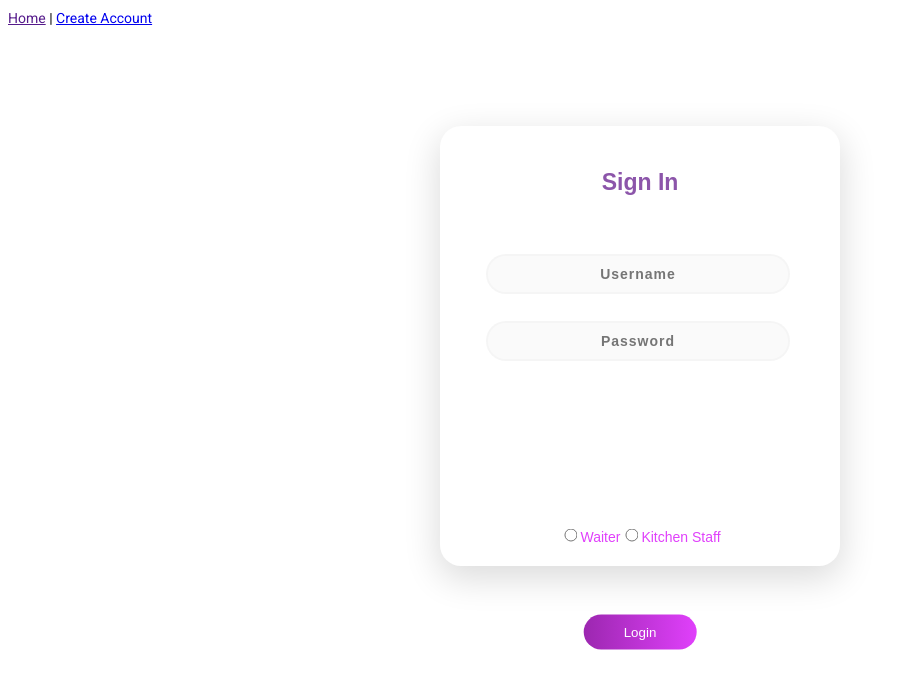
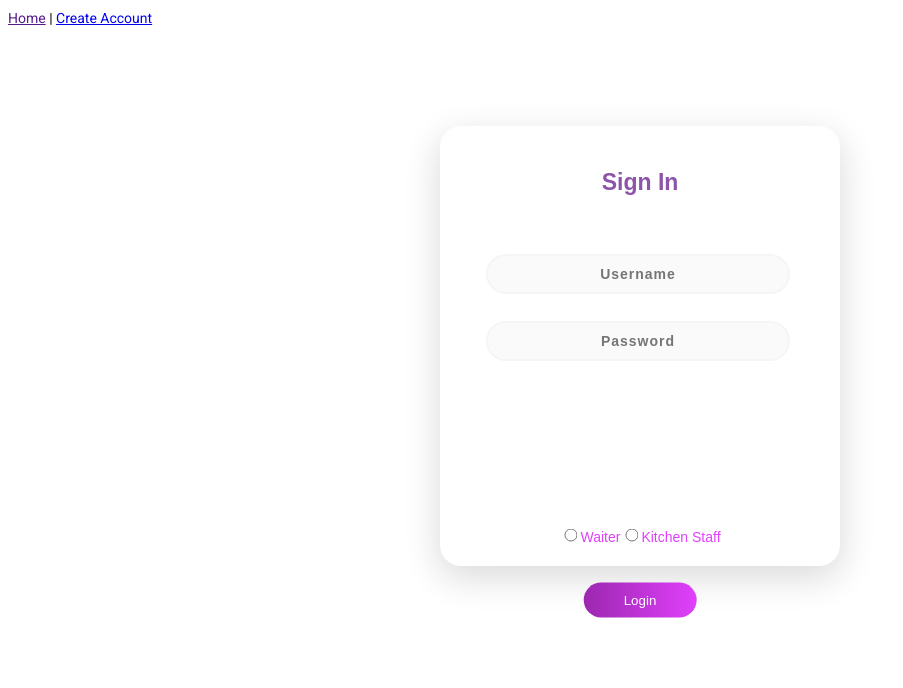
Before and after one commit to zhac299/TeamProject2021, an Angular app in the folder RestaurantWebApp/: page /login in a window 1280 px wide. Shown: the top 688 px of the page, without its empty margins (0-903 px from the left). Built offline with nearby package versions, Linux system fonts and the light colour scheme.

Commit message:
program edits.

```diff
--- a/RestaurantWebApp/src/app/login-input/login-input.component.sass
+++ b/RestaurantWebApp/src/app/login-input/login-input.component.sass
@@ -67,7 +67,7 @@ form.form1
 .submit
   margin: 0
   position: absolute
-  top: 79%
+  top: 75%
   left: 50%
   -ms-transform: translate(-50%, -50%)
   transform: translate(-50%, -50%)
```
